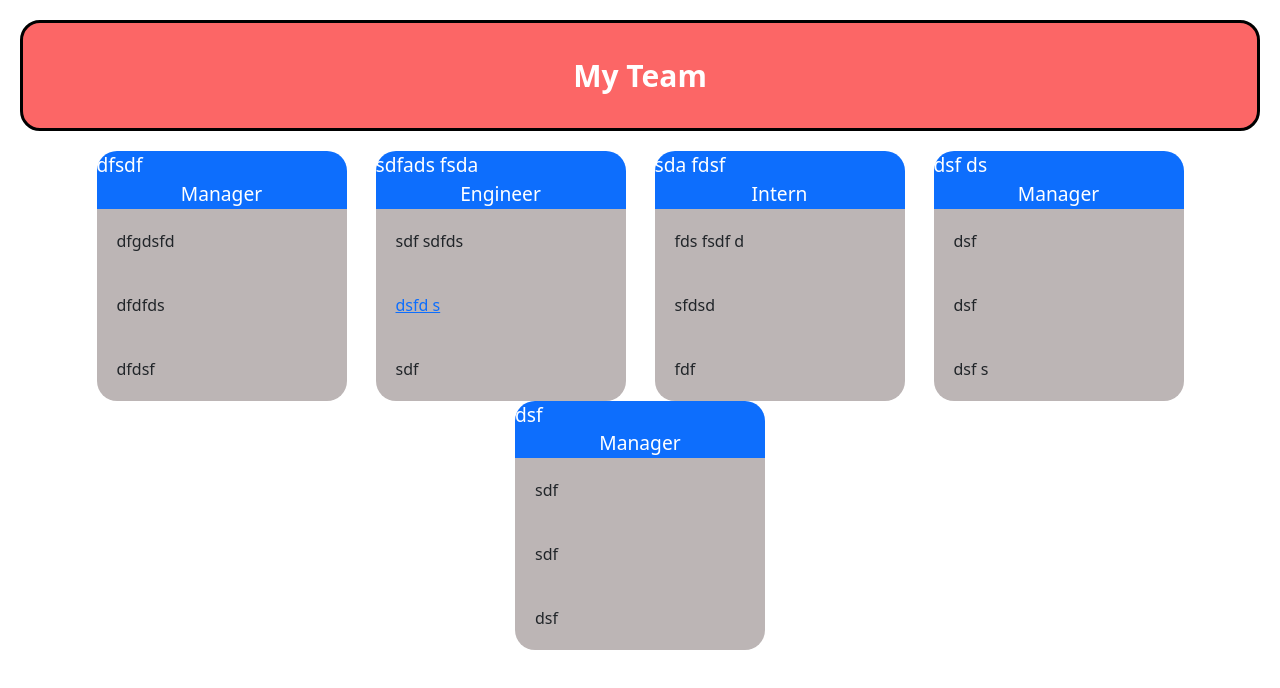
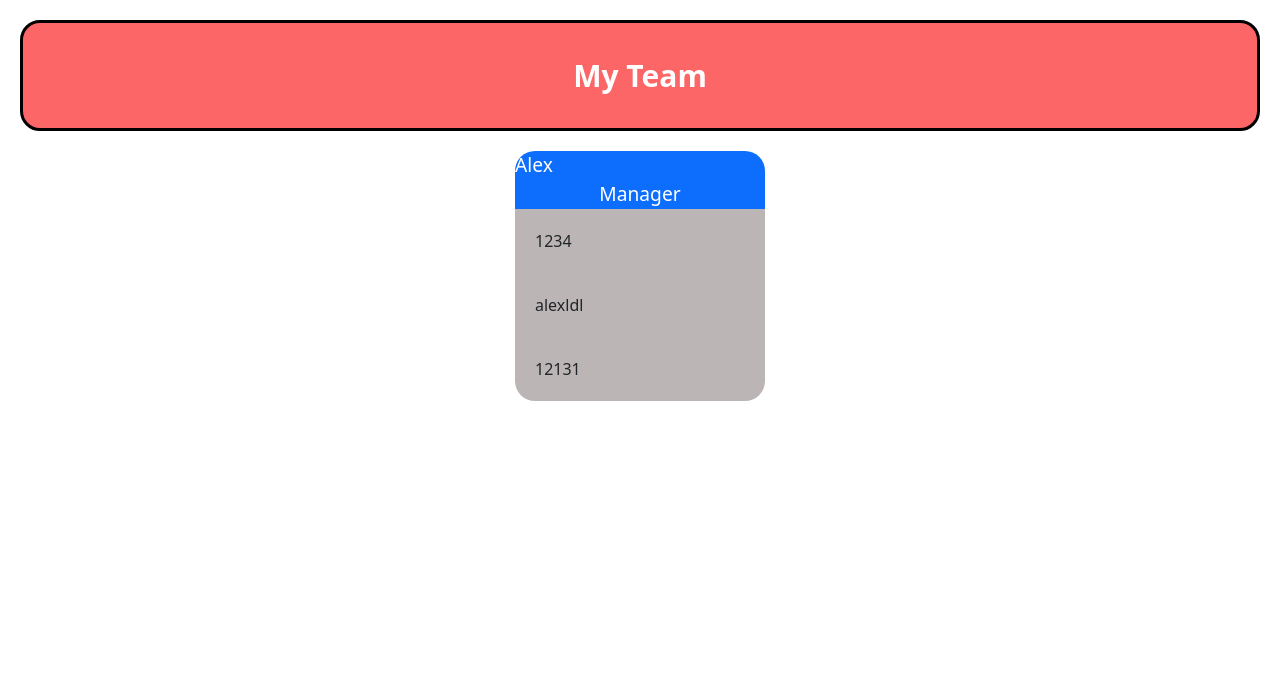
Before and after one commit to Alathrop2/Team-Profile-Generator, a website: page index.html in a window 1280 px wide. Drawn offline with nearby package versions, Linux system fonts and the light colour scheme.

```diff
--- a/index.html
+++ b/index.html
@@ -15,35 +15,11 @@
       <header class="header">My Team</header>
       <div class ="container">
       <div class="manager">
-     <div id="Name" class="title bg-primary">dfsdf</div>
+     <div id="Name" class="title bg-primary">Alex</div>
      <div id="Position" class="position bg-primary">Manager</div>
-     <div class="ID">dfgdsfd</div>
-     <div class="email">dfdfds</div>
-     <div class="misc">dfdsf</div>
-  </div><div class="engineer">
-      <div id="Name" class="title bg-primary">sdfads fsda</div>
-      <div id="Position" class="position bg-primary">Engineer</div>
-      <div class="ID">sdf sdfds</div>
-      <div class="email"><a href="https://github.com/ dsfd s"> dsfd s</a></div>
-      <div class="misc">sdf </div>
-   </div><div class="intern">
-      <div id="Name" class="title bg-primary">sda fdsf</div>
-      <div id="Position" class="position bg-primary">Intern</div>
-      <div class="ID">fds fsdf d</div>
-      <div class="email">sfdsd</div>
-      <div class="misc">fdf</div>
-   </div><div class="manager">
-     <div id="Name" class="title bg-primary">dsf ds</div>
-     <div id="Position" class="position bg-primary">Manager</div>
-     <div class="ID">dsf</div>
-     <div class="email">dsf</div>
-     <div class="misc">dsf s</div>
-  </div><div class="manager">
-     <div id="Name" class="title bg-primary">dsf </div>
-     <div id="Position" class="position bg-primary">Manager</div>
-     <div class="ID">sdf </div>
-     <div class="email">sdf </div>
-     <div class="misc">dsf </div>
+     <div class="ID">1234</div>
+     <div class="email">alexldl</div>
+     <div class="misc">12131</div>
   </div>
       </div>
     </body>
```
